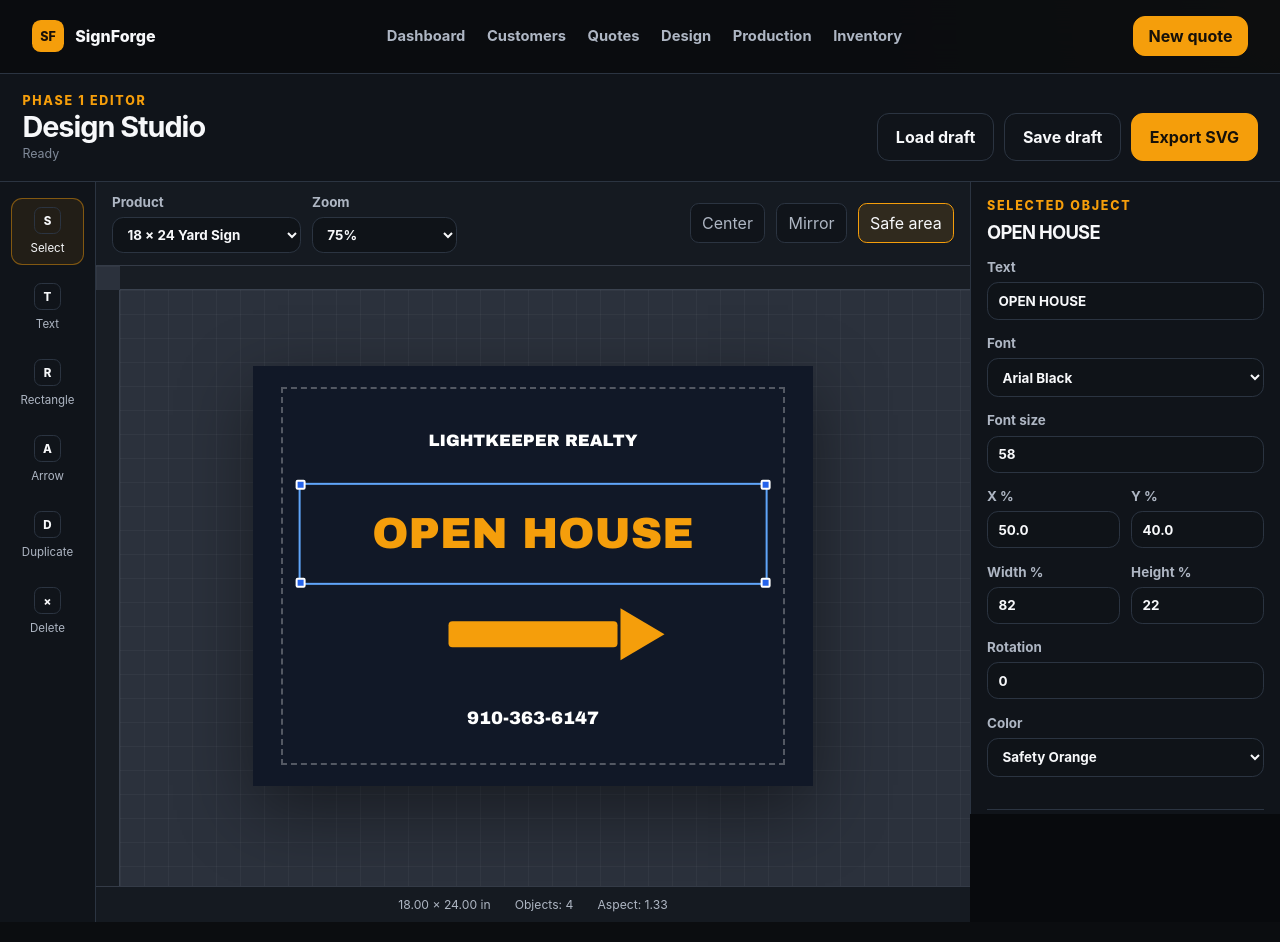
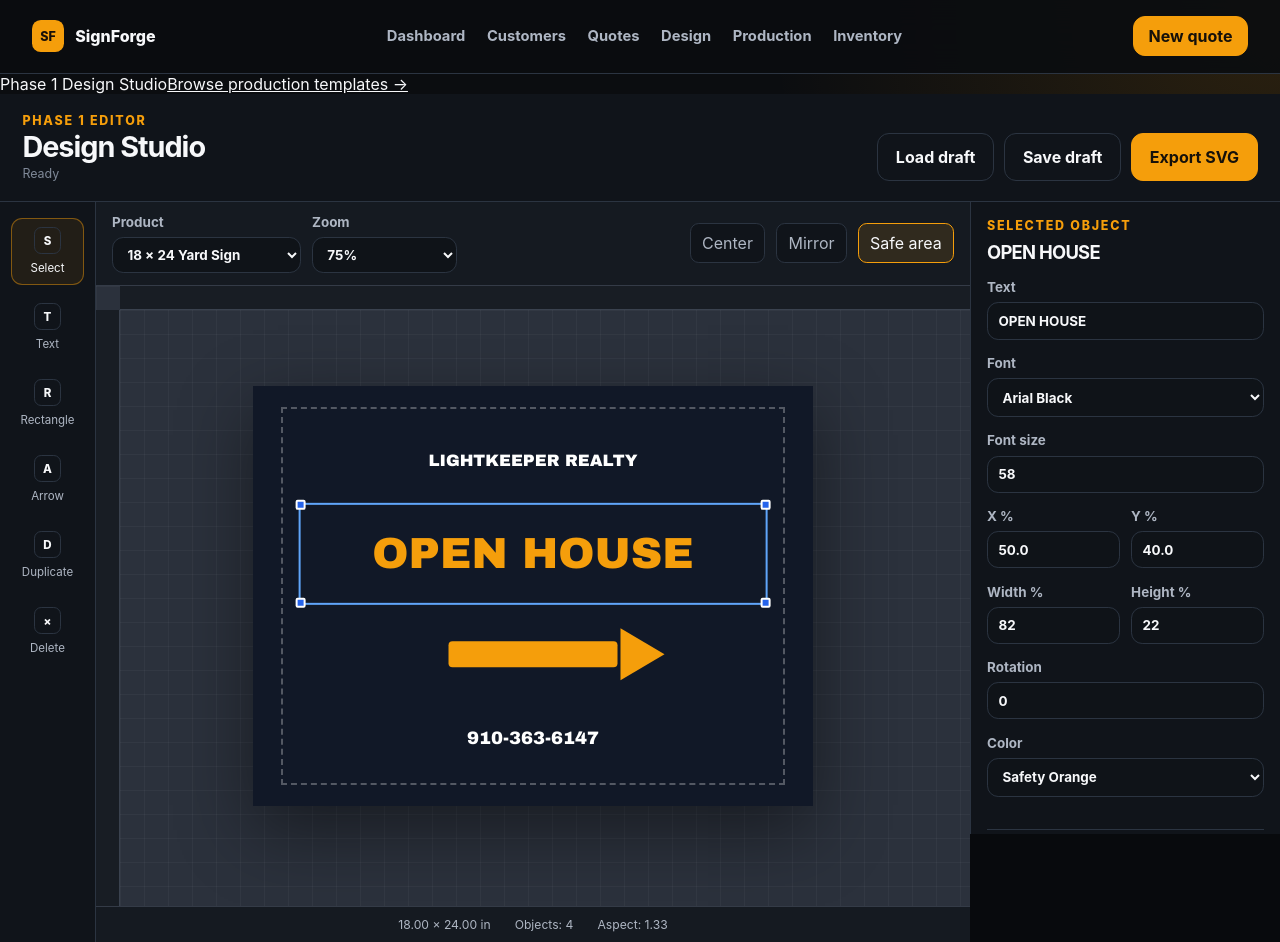
Before and after one commit to AIRealSolutions/SignForge, a Next.js app in the folder apps/web/: page /design in a window 1280 px wide. Built offline with nearby package versions, Linux system fonts and the light colour scheme.

Commit message:
feat(design): link editor to template library

```diff
--- a/apps/web/src/app/design/page.js
+++ b/apps/web/src/app/design/page.js
@@ -3,5 +3,13 @@ import DesignStudioClient from "./DesignStudioClient";
 
 export default function DesignStudioPage() {
   void styles;
-  return <DesignStudioClient />;
+  return (
+    <>
+      <div className="designLaunchBar">
+        <span>Phase 1 Design Studio</span>
+        <a href="/design/templates">Browse production templates →</a>
+      </div>
+      <DesignStudioClient />
+    </>
+  );
 }
```
